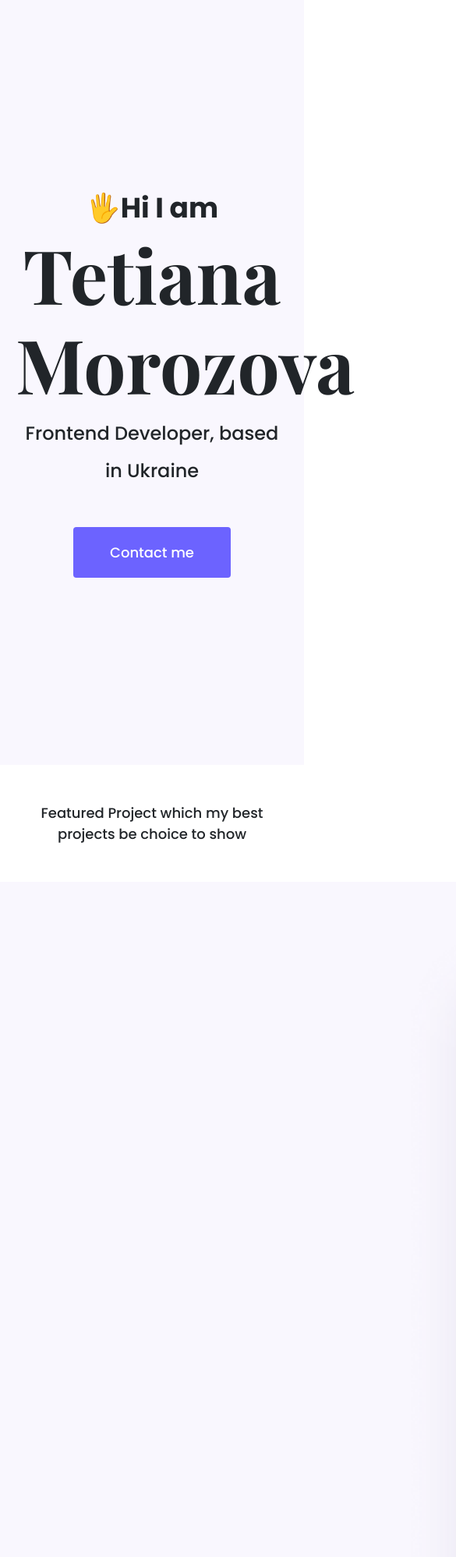
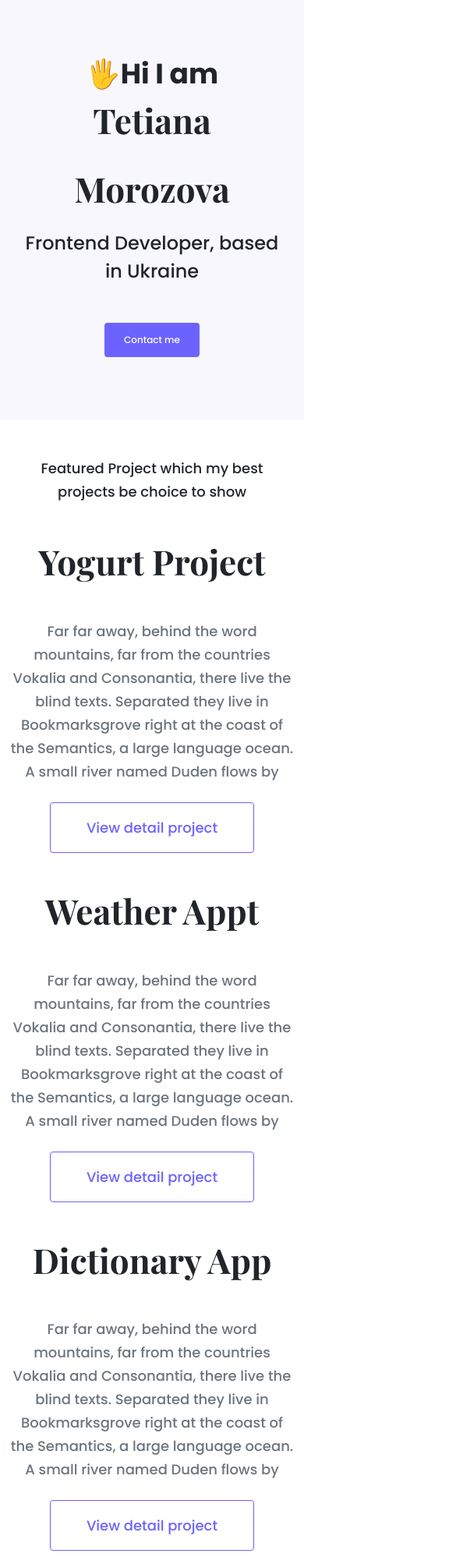
Before and after one commit to mortanbor/portfolio-project, a plain HTML site: page index.html in a window 390 px wide. Shown: the top 1997 px of the page at 78% size, 585 px wide, since content can reach past the window. Drawn offline with nearby package versions, Linux system fonts and the light colour scheme.

Commit message:
Added homepage disigne

```diff
--- a/index.html
+++ b/index.html
@@ -47,16 +47,70 @@
     <p class="text-center m-5 about-project">
       Featured Project which my best projects be choice to show
     </p>
-    <div>
-      <img src="images/yougurt.png" alt="Picture of Yougurt" />
-      <h2 class="mb-5">Yogurt Project</h2>
-      <p>
-        Far far away, behind the word mountains, far from the countries Vokalia
-        and Consonantia, there live the blind texts. Separated they live in
-        Bookmarksgrove right at the coast of the Semantics, a large language
-        ocean. A small river named Duden flows by
-      </p>
-      <a class="btn btn-branding-outline" href="#">View detail project</a>
+    <div class="container">
+      <div class="row mb-5">
+        <div class="col d-none d-lg-block">
+          <img
+            src="images/yougurt.png"
+            class="img-fluid"
+            alt="Picture of Yougurt"
+          />
+        </div>
+        <div class="col">
+          <div class="project-discription">
+            <h2 class="mb-5">Yogurt Project</h2>
+            <p class="mb-4 text-muted">
+              Far far away, behind the word mountains, far from the countries
+              Vokalia and Consonantia, there live the blind texts. Separated
+              they live in Bookmarksgrove right at the coast of the Semantics, a
+              large language ocean. A small river named Duden flows by
+            </p>
+            <a class="btn btn-branding-outline" href="#">View detail project</a>
+          </div>
+        </div>
+      </div>
+      <div class="row mb-5">
+        <div class="col">
+          <div class="project-discription">
+            <h2 class="mb-5">Weather Appt</h2>
+            <p class="mb-4 text-muted">
+              Far far away, behind the word mountains, far from the countries
+              Vokalia and Consonantia, there live the blind texts. Separated
+              they live in Bookmarksgrove right at the coast of the Semantics, a
+              large language ocean. A small river named Duden flows by
+            </p>
+            <a class="btn btn-branding-outline" href="#">View detail project</a>
+          </div>
+        </div>
+        <div class="col d-none d-lg-block">
+          <img
+            src="images/weather.png"
+            class="img-fluid"
+            alt="Picture of Yougurt"
+          />
+        </div>
+      </div>
+      <div class="row mb-5">
+        <div class="col d-none d-lg-block">
+          <img
+            src="images/dictionary.png"
+            class="img-fluid"
+            alt="Picture of Yougurt"
+          />
+        </div>
+        <div class="col">
+          <div class="project-discription">
+            <h2 class="mb-5">Dictionary App</h2>
+            <p class="mb-4 text-muted">
+              Far far away, behind the word mountains, far from the countries
+              Vokalia and Consonantia, there live the blind texts. Separated
+              they live in Bookmarksgrove right at the coast of the Semantics, a
+              large language ocean. A small river named Duden flows by
+            </p>
+            <a class="btn btn-branding-outline" href="#">View detail project</a>
+          </div>
+        </div>
+      </div>
     </div>
   </body>
 </html>
--- a/styles/portfolio.css
+++ b/styles/portfolio.css
@@ -22,14 +22,17 @@ h6 {
 
 h1 {
   font-size: 96px;
+  line-height: 1.5;
 }
 
 h2 {
+  font-size: 64px;
 }
 
 p {
   font-family: var(--default-font-family);
   font-weight: normal;
+  line-height: 30px;
 }
 
 p.about-project {
@@ -53,7 +56,7 @@ p.about-project {
   font-family: var(--default-font-family);
   font-weight: 400;
   font-size: 24px;
-  line-height: 2;
+  line-height: 1.5;
 }
 
 .btn-branding {
@@ -68,12 +71,45 @@ p.about-project {
 }
 
 .btn-branding-outline {
+  padding: 18px 46px;
+  color: var(--main-font-color);
   font-family: var(--default-font-family);
+  font-style: normal;
   font-weight: 500;
-  font-size: 16px;
-  text-align: center;
-  color: var(--main-font-color);
+  font-size: 18px;
   background-color: #ffffff;
   border: 1px solid var(--main-font-color);
   border-radius: 4px;
 }
+
+.project-discription {
+  padding: 120px 60px;
+}
+
+@media (max-width: 900px) {
+  .project-discription {
+    padding: 0;
+    text-align: center;
+  }
+  h1 {
+    font-size: 44px;
+    line-height: 2;
+  }
+
+  h2 {
+    font-size: 44px;
+  }
+
+  p {
+    font-size: 18px;
+  }
+
+  .hero {
+    padding: 80px 20px;
+  }
+
+  .btn-branding {
+    padding: 12px 24px;
+    font-size: 12px;
+  }
+}
```
Also changed, not shown: images/dictionary.png (added), images/weather.png (added).
